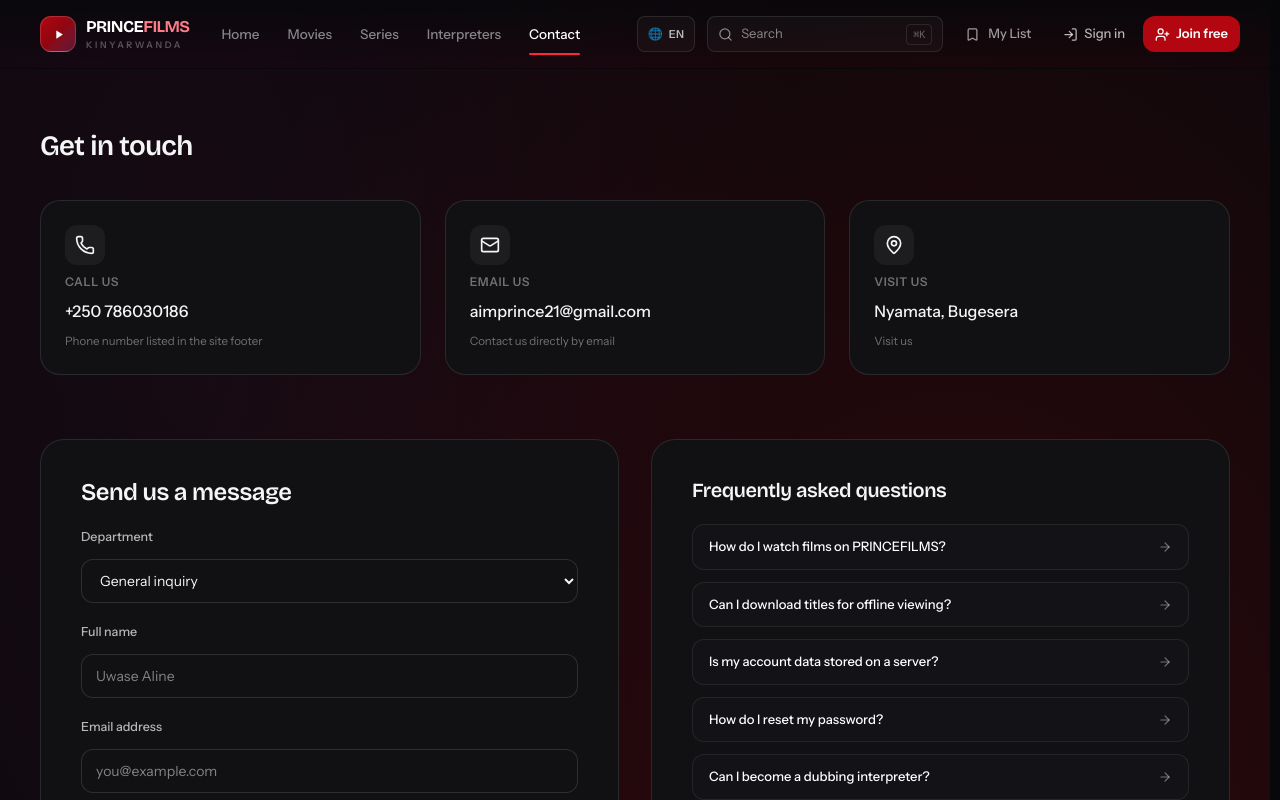
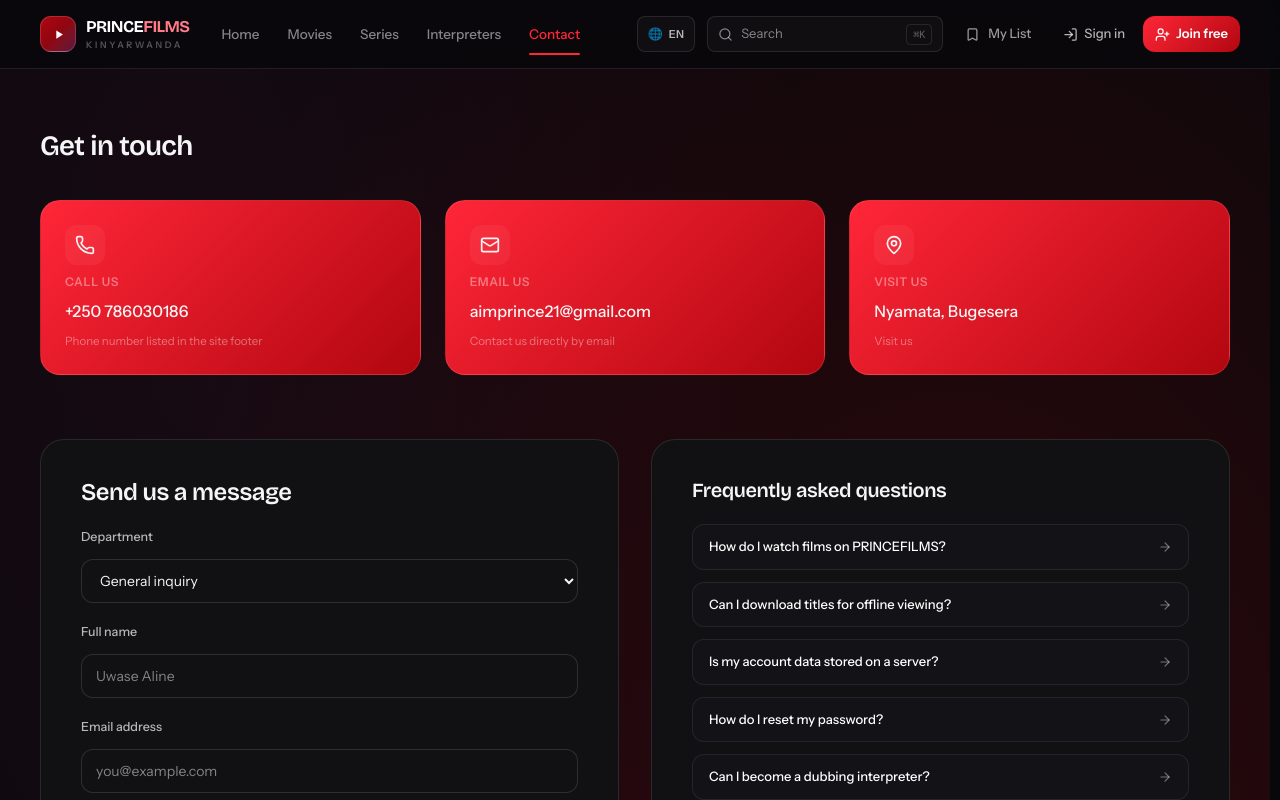
Before and after one commit to aimeprince001/princefilms_website, a React (Vite) app in the folder PRINCEFILMS/: page /contact in a window 1280 px wide. Shown: the top 800 px of the page. Built offline with nearby package versions, Linux system fonts and the light colour scheme.

Commit message:
Apply cinematic Prince Red styling across frontend components

```diff
--- a/PRINCEFILMS/src/refinement.css
+++ b/PRINCEFILMS/src/refinement.css
@@ -1,8 +1,8 @@
 /* PRINCEFILMS visual refinement layer — progressive enhancement over existing Tailwind components. */
 :root {
   color-scheme: dark;
-  --pf-glass: rgb(13 10 20 / 78%);
-  --pf-line: rgb(255 255 255 / 9%);
+  --pf-glass: rgb(17 17 20 / 84%);
+  --pf-line: rgb(41 37 45 / 82%);
   --pf-ease: cubic-bezier(.2,.75,.25,1);
 }
 
@@ -12,10 +12,10 @@ html {
 }
 
 body {
-  background-color: #07060a;
+  background-color: #08080B;
   background-image:
-    radial-gradient(ellipse at 15% 8%, rgb(110 50 165 / 14%), transparent 38%),
-    radial-gradient(ellipse at 85% 45%, rgb(48 72 130 / 10%), transparent 34%);
+    radial-gradient(ellipse at 15% 8%, rgb(91 21 56 / 16%), transparent 38%),
+    radial-gradient(ellipse at 85% 45%, rgb(139 92 246 / 8%), transparent 34%);
 }
 
 body::before {
@@ -24,7 +24,7 @@ body::before {
 }
 
 ::selection {
-  background: rgb(149 82 227 / 48%);
+  background: rgb(178 7 16 / 48%);
   color: #fff;
 }
 
@@ -37,7 +37,7 @@ button, a {
 }
 
 :focus-visible {
-  outline: 2px solid #c5a0fa !important;
+  outline: 2px solid #FF2638 !important;
   outline-offset: 3px !important;
 }
 
@@ -64,8 +64,8 @@ article.group > div {
 
 article.group:hover > div {
   transform: translateY(-5px);
-  border-color: rgb(197 160 250 / 24%);
-  box-shadow: 0 24px 50px -26px rgb(0 0 0 / 95%), 0 0 0 1px rgb(149 82 227 / 7%);
+  border-color: rgb(178 7 16 / 32%);
+  box-shadow: 0 24px 50px -26px rgb(0 0 0 / 95%), 0 0 0 1px rgb(178 7 16 / 8%);
 }
 
 article.group img {
@@ -83,7 +83,7 @@ article.group img {
   inset: 0;
   pointer-events: none;
   border-radius: inherit;
-  background: linear-gradient(120deg, rgb(149 82 227 / 7%), transparent 42%, rgb(6 5 10 / 12%));
+  background: linear-gradient(120deg, rgb(178 7 16 / 8%), transparent 42%, rgb(6 5 10 / 12%));
   z-index: 1;
 }
 
@@ -105,7 +105,7 @@ input, select, textarea {
 
 input:focus, select:focus, textarea:focus {
   border-color: rgb(174 121 242 / 65%) !important;
-  box-shadow: 0 0 0 3px rgb(149 82 227 / 13%);
+  box-shadow: 0 0 0 3px rgb(178 7 16 / 14%);
 }
 
 ::-webkit-scrollbar {
@@ -120,11 +120,11 @@ input:focus, select:focus, textarea:focus {
 ::-webkit-scrollbar-thumb {
   border: 2px solid #09070d;
   border-radius: 999px;
-  background: #342644;
+  background: #29252D;
 }
 
 ::-webkit-scrollbar-thumb:hover {
-  background: #63417f;
+  background: #5B1538;
 }
 
 @keyframes pf-section-in {
@@ -162,3 +162,45 @@ input:focus, select:focus, textarea:focus {
     scroll-behavior: auto !important;
   }
 }
+
+
+/* Consistent cinematic accents across existing routes and reusable controls */
+header {
+  background: rgb(8 8 11 / 82%) !important;
+  border-bottom: 1px solid rgb(41 37 45 / 75%);
+  backdrop-filter: blur(20px) saturate(130%);
+}
+header nav a:hover, header nav a[aria-current="page"] {
+  color: #FF2638;
+}
+button[class*="bg-brand"], a[class*="bg-brand"],
+button[class*="brand-500"], a[class*="brand-500"] {
+  background-image: var(--pf-button-gradient);
+}
+article.group > div {
+  background-color: #17141B;
+  border-color: #29252D;
+}
+article.group:hover > div {
+  box-shadow: 0 24px 50px -26px rgb(0 0 0 / 95%), 0 0 24px -12px rgb(178 7 16 / 38%);
+  border-color: rgb(178 7 16 / 40%);
+}
+article.group img {
+  transition: transform .6s var(--pf-ease), filter .5s ease;
+}
+article.group:hover img {
+  transform: scale(1.045);
+}
+[aria-label="Featured titles carousel"] {
+  background: linear-gradient(115deg, #08080B 0%, #18090F 35%, #35101F 70%, #160B2D 100%);
+}
+[aria-label="Featured titles carousel"]::after {
+  background: radial-gradient(ellipse at 75% 40%, rgba(178, 7, 16, 0.25) 0%, transparent 65%), linear-gradient(120deg, rgb(178 7 16 / 7%), transparent 45%, rgb(6 5 10 / 14%));
+}
+input:focus, select:focus, textarea:focus {
+  border-color: rgb(178 7 16 / 65%) !important;
+  box-shadow: 0 0 0 3px rgb(178 7 16 / 14%);
+}
+@media (prefers-reduced-motion: reduce) {
+  article.group img { transition: none; }
+}
```
